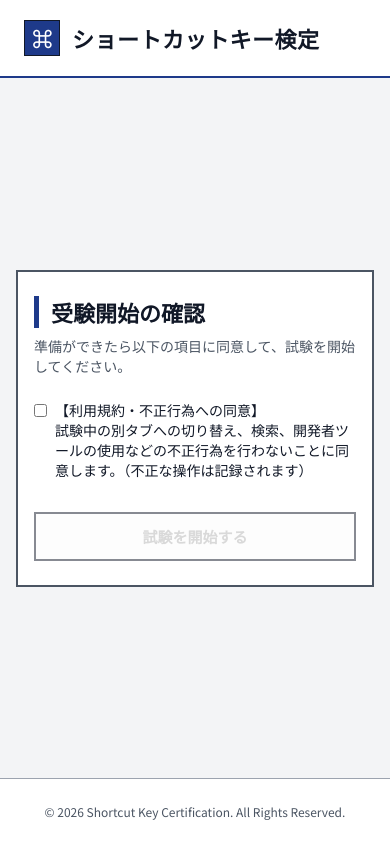
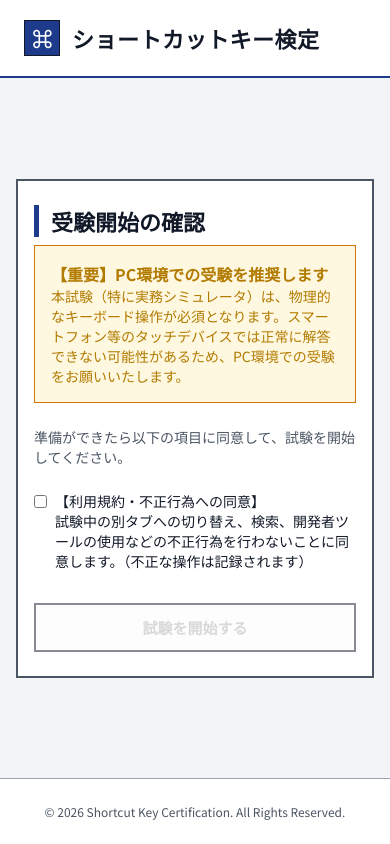
Before and after one commit to duck-ahiru-Z/shortcut, a Next.js app: page /exam in a window 390 px wide. Built offline with nearby package versions, Linux system fonts and the light colour scheme; no server answers.

Commit message:
feat: add mobile environment warning for exams

```diff
--- a/components/exam/ExamPreScreen.tsx
+++ b/components/exam/ExamPreScreen.tsx
@@ -1,4 +1,4 @@
-import React from "react";
+import React, { useEffect, useState } from "react";
 
 type Props = {
   agreed: boolean;
@@ -12,10 +12,34 @@ export default function ExamPreScreen({
   isLoading, onStart
 }: Props) {
   const canStart = agreed && !isLoading;
+  const [isMobile, setIsMobile] = useState(false);
+
+  useEffect(() => {
+    // Check if the device primarily uses touch (coarse pointer) or has a narrow screen
+    const checkMobile = () => {
+      const isTouch = window.matchMedia("(pointer: coarse)").matches;
+      const isNarrow = window.innerWidth <= 768;
+      setIsMobile(isTouch || isNarrow);
+    };
+
+    checkMobile();
+    window.addEventListener("resize", checkMobile);
+    return () => window.removeEventListener("resize", checkMobile);
+  }, []);
 
   return (
     <div className="card" style={{ maxWidth: "500px", margin: "40px auto" }}>
       <h2 className="section-title">受験開始の確認</h2>
+
+      {isMobile && (
+        <div style={{ padding: "16px", backgroundColor: "var(--warning-bg, #fff8e1)", border: "1px solid var(--warning, #ffb300)", borderRadius: "8px", marginBottom: "24px", color: "#b27b00" }}>
+          <strong>【重要】PC環境での受験を推奨します</strong>
+          <p style={{ fontSize: "14px", marginTop: "8px", margin: 0 }}>
+            本試験（特に実務シミュレータ）は、物理的なキーボード操作が必須となります。スマートフォン等のタッチデバイスでは正常に解答できない可能性があるため、PC環境での受験をお願いいたします。
+          </p>
+        </div>
+      )}
+
       <p style={{ fontSize: "14px", color: "var(--text-muted)", marginBottom: "24px" }}>
         準備ができたら以下の項目に同意して、試験を開始してください。
       </p>
```
